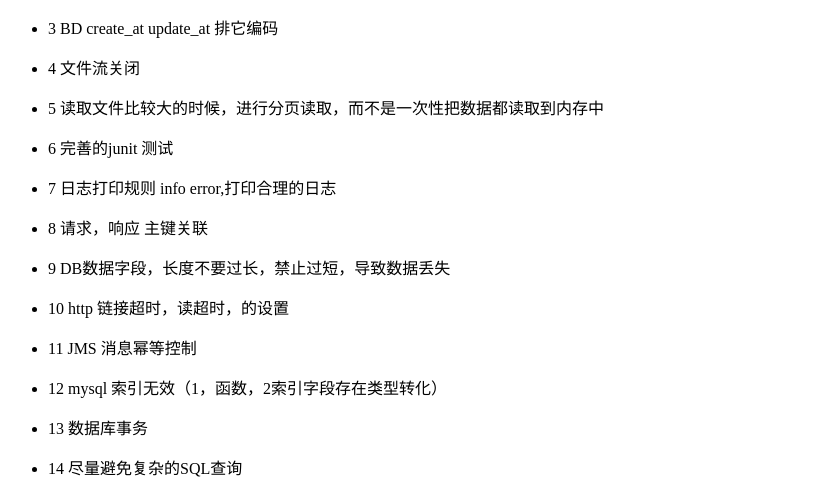
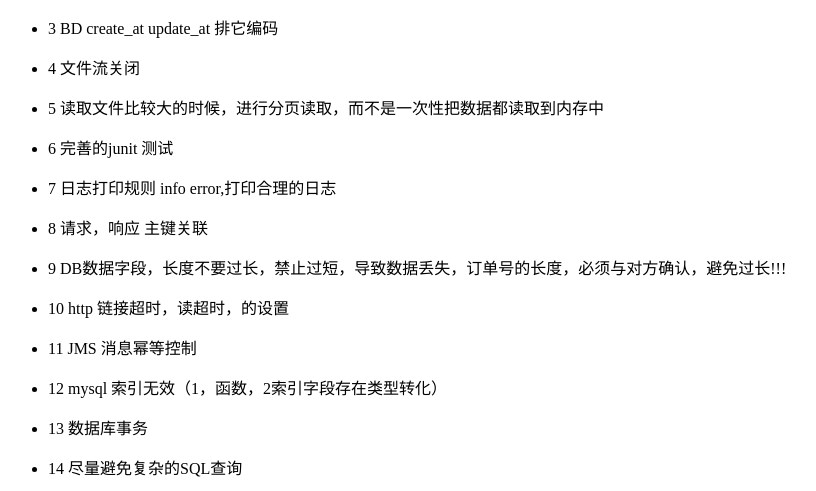
Before and after one commit to web1992/blog, a Jekyll site: the page built from _posts/2017-03-22-code-review.md, in a window 1280 px wide and 900 px high, scrolled down 1305 px, cut to the strip 0-491 px from the top of the window. Shown: the whole strip, without its empty margins (0-816 px from the left). Built offline with Jekyll 4.4.1, drawn with Linux system fonts in a browser that asks for light colours; Markdown is read by kramdown in place of the engine named in the settings; comment, search, counter and statistics services are not loaded.

Commit message:
fix [2017-03-22-code-review.md]

```diff
--- a/_posts/2017-03-22-code-review.md
+++ b/_posts/2017-03-22-code-review.md
@@ -37,7 +37,7 @@
 
 - 8 请求，响应 主键关联
 
-- 9 DB数据字段，长度不要过长，禁止过短，导致数据丢失
+- 9 DB数据字段，长度不要过长，禁止过短，导致数据丢失，订单号的长度，必须与对方确认，避免过长!!!
 
 - 10 http 链接超时，读超时，的设置
 
```
